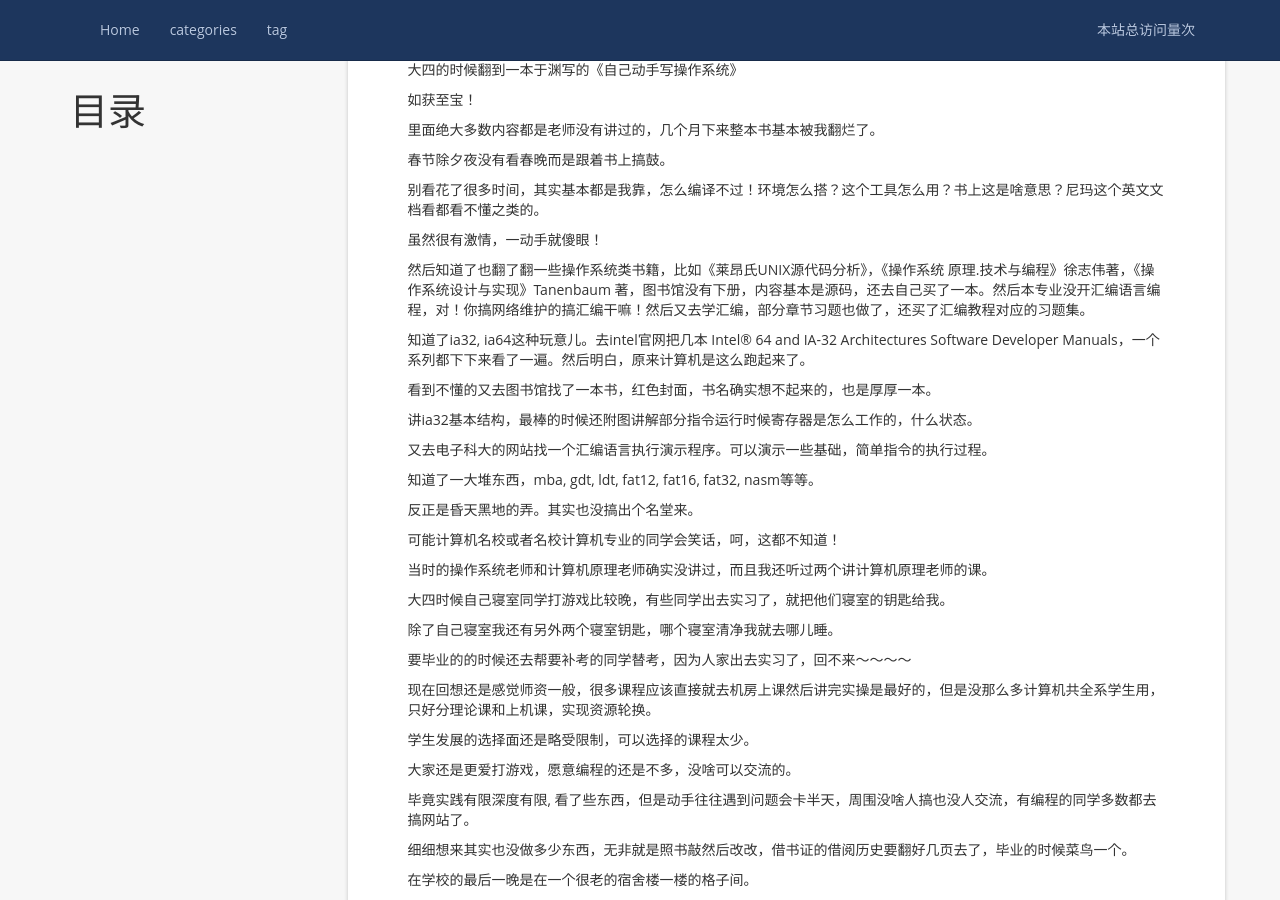
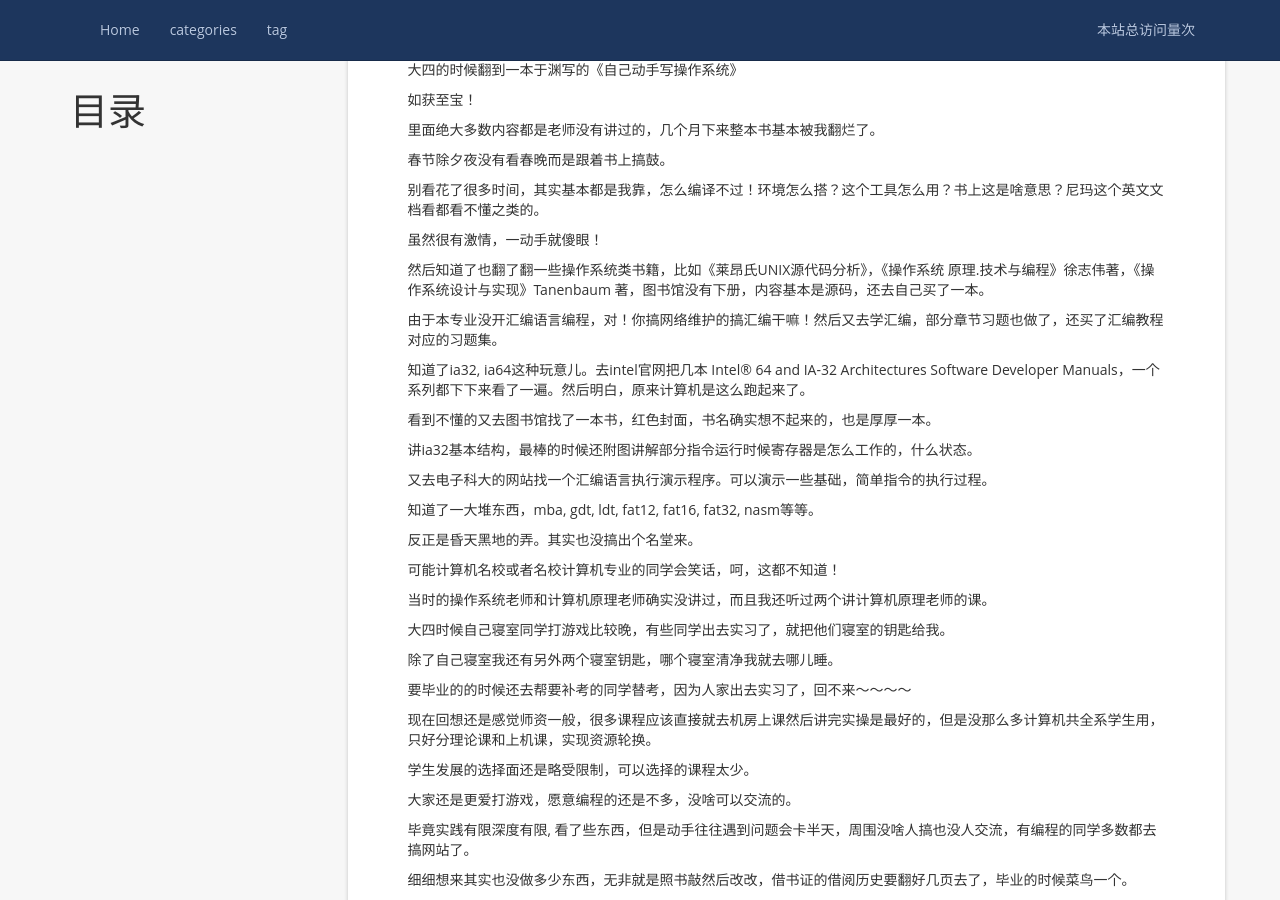
Before and after one commit to yuzhidi/yuzhidi.github.io, a Jekyll site: the page built from _posts/2019-09-07-coding-on-campus.md, in a window 1280 px wide and 900 px high, scrolled down 1800 px. Built offline with Jekyll 4.4.1, drawn with Linux system fonts in a browser that asks for light colours; nearby versions of some CDN libraries; a script that is not in the unit is left out; comment, search, counter and statistics services are not loaded.

Commit message:
new line

```diff
--- a/_posts/2019-09-07-coding-on-campus.md
+++ b/_posts/2019-09-07-coding-on-campus.md
@@ -119,7 +119,9 @@ tag:
 
 虽然很有激情，一动手就傻眼！
 
-然后知道了也翻了翻一些操作系统类书籍，比如《莱昂氏UNIX源代码分析》，《操作系统 原理.技术与编程》徐志伟著，《操作系统设计与实现》Tanenbaum 著，图书馆没有下册，内容基本是源码，还去自己买了一本。然后本专业没开汇编语言编程，对！你搞网络维护的搞汇编干嘛！然后又去学汇编，部分章节习题也做了，还买了汇编教程对应的习题集。
+然后知道了也翻了翻一些操作系统类书籍，比如《莱昂氏UNIX源代码分析》，《操作系统 原理.技术与编程》徐志伟著，《操作系统设计与实现》Tanenbaum 著，图书馆没有下册，内容基本是源码，还去自己买了一本。
+
+由于本专业没开汇编语言编程，对！你搞网络维护的搞汇编干嘛！然后又去学汇编，部分章节习题也做了，还买了汇编教程对应的习题集。
 
 知道了ia32, ia64这种玩意儿。去intel官网把几本 Intel® 64 and IA-32 Architectures Software Developer Manuals，一个系列都下下来看了一遍。然后明白，原来计算机是这么跑起来了。
 
```
